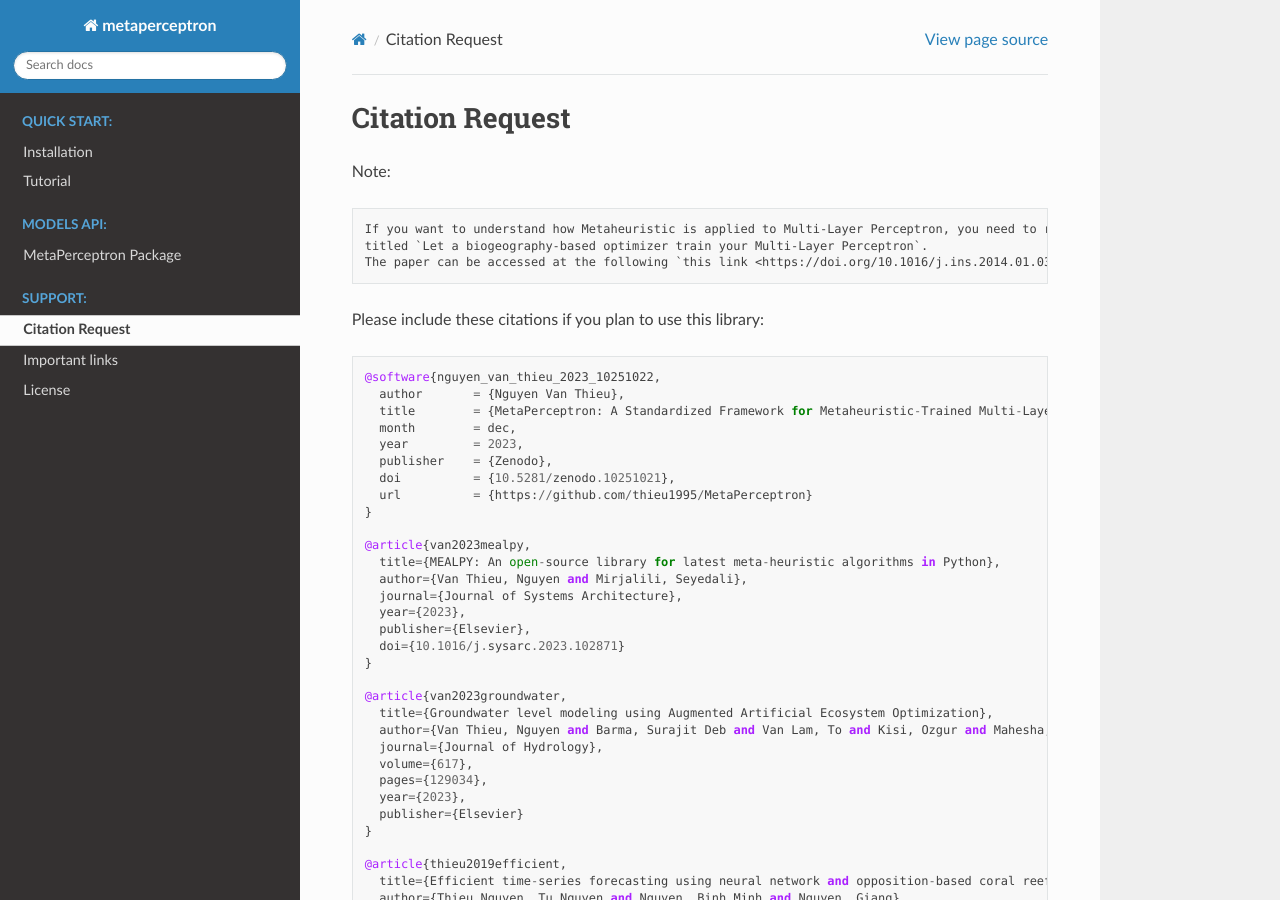
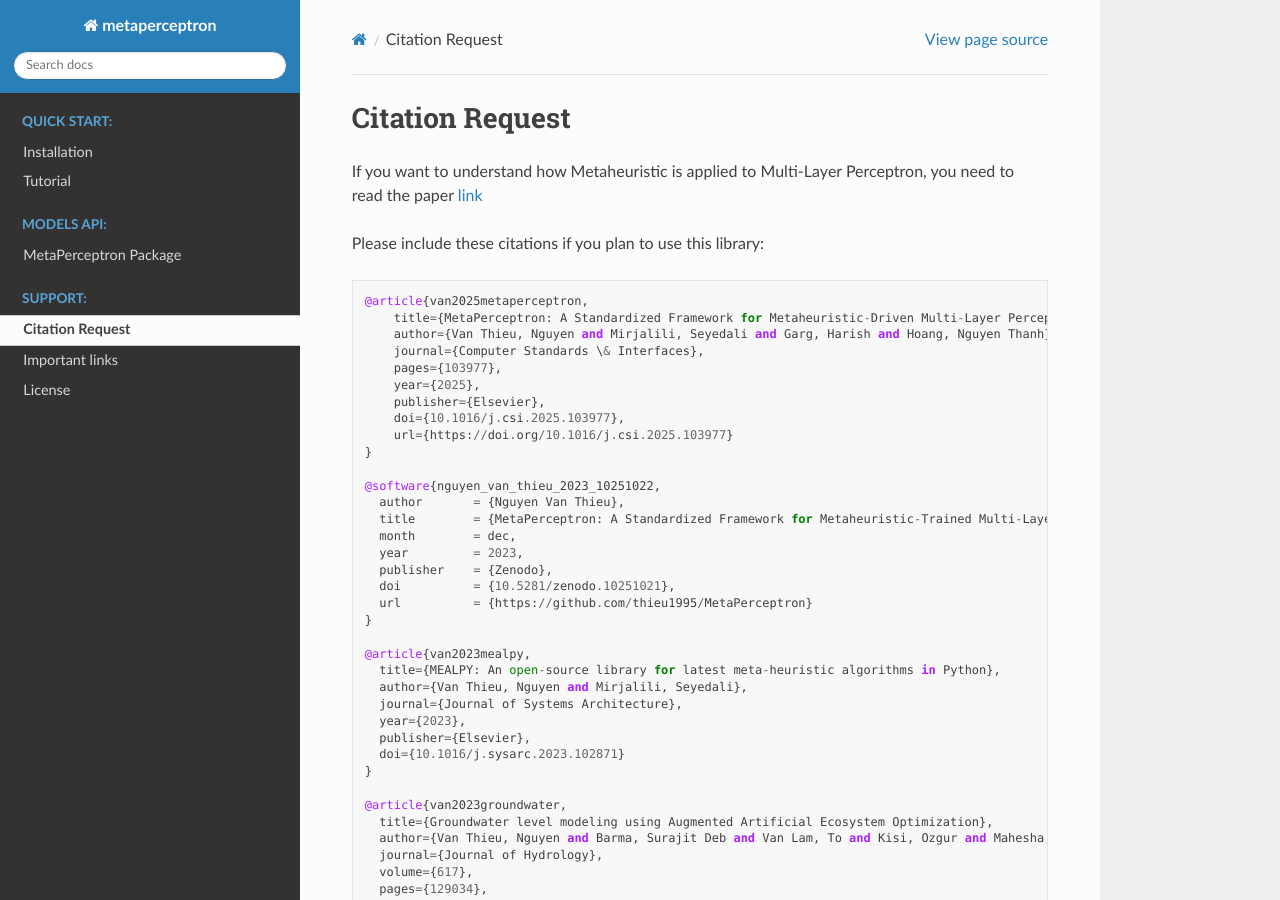
Before and after one commit to thieu1995/MetaPerceptron, a Sphinx documentation site: the page built from docs/source/pages/support.rst, in a window 1280 px wide and 900 px high. Built offline with Sphinx 7.4.7 and the Read the Docs theme 3.1.0, drawn with Linux system fonts in a browser that asks for light colours.

Commit message:
Update citation

```diff
--- a/docs/source/pages/support.rst
+++ b/docs/source/pages/support.rst
@@ -2,14 +2,21 @@
 Citation Request
 ================
 
-Note::
-
-    If you want to understand how Metaheuristic is applied to Multi-Layer Perceptron, you need to read the paper
-    titled `Let a biogeography-based optimizer train your Multi-Layer Perceptron`.
-    The paper can be accessed at the following `this link <https://doi.org/10.1016/j.ins.2014.01.038>`_
+If you want to understand how Metaheuristic is applied to Multi-Layer Perceptron, you need to read the paper `link <https://doi.org/10.1016/j.csi.2025.103977>`_
 
 
 Please include these citations if you plan to use this library::
+
+    @article{van2025metaperceptron,
+        title={MetaPerceptron: A Standardized Framework for Metaheuristic-Driven Multi-Layer Perceptron Optimization},
+        author={Van Thieu, Nguyen and Mirjalili, Seyedali and Garg, Harish and Hoang, Nguyen Thanh},
+        journal={Computer Standards \& Interfaces},
+        pages={103977},
+        year={2025},
+        publisher={Elsevier},
+        doi={10.1016/j.csi.2025.103977},
+        url={https://doi.org/10.1016/j.csi.2025.103977}
+    }
 
     @software{nguyen_van_thieu_2023_10251022,
       author       = {Nguyen Van Thieu},
```
Also changed, not shown: README.md (+14 -25 lines).
